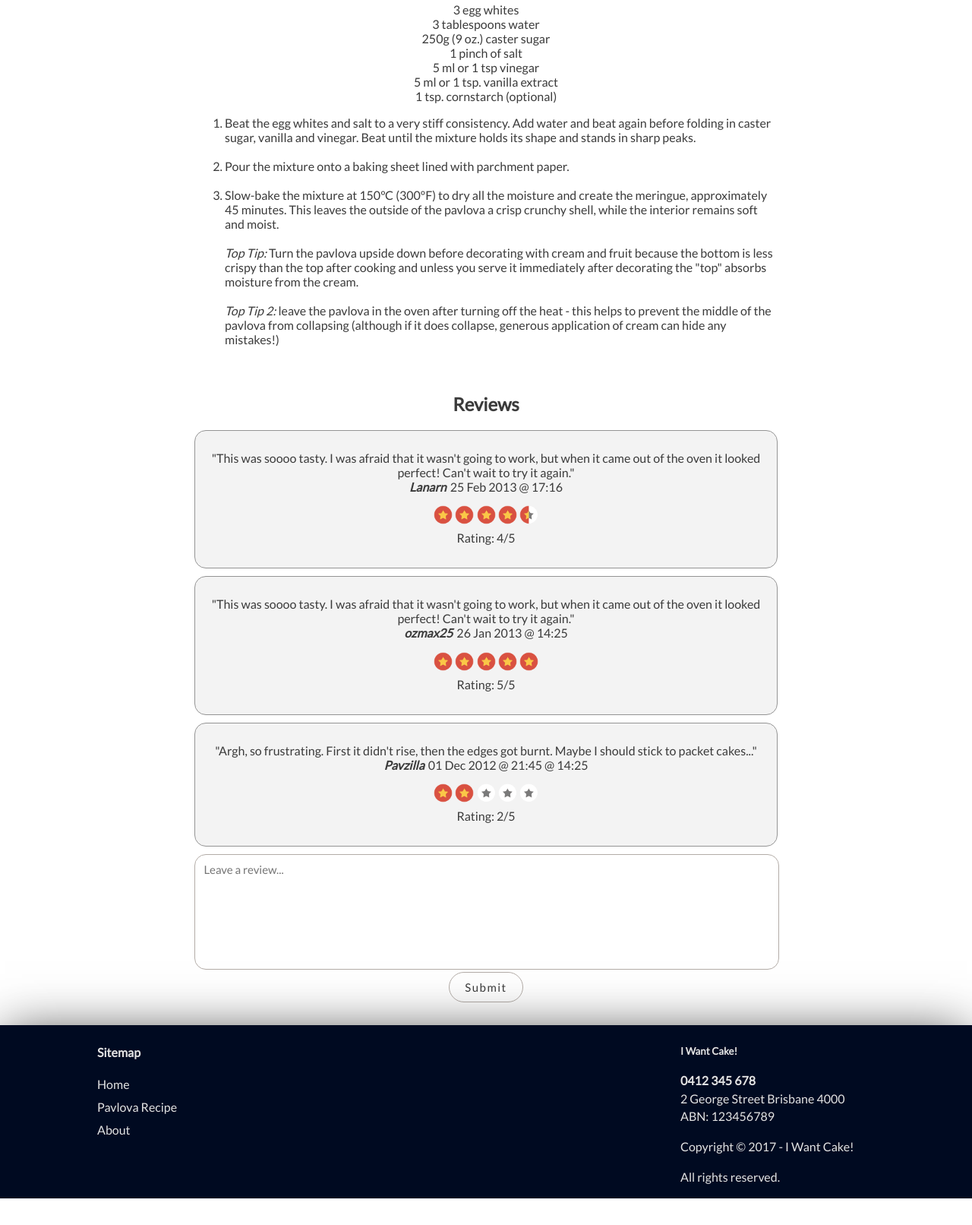
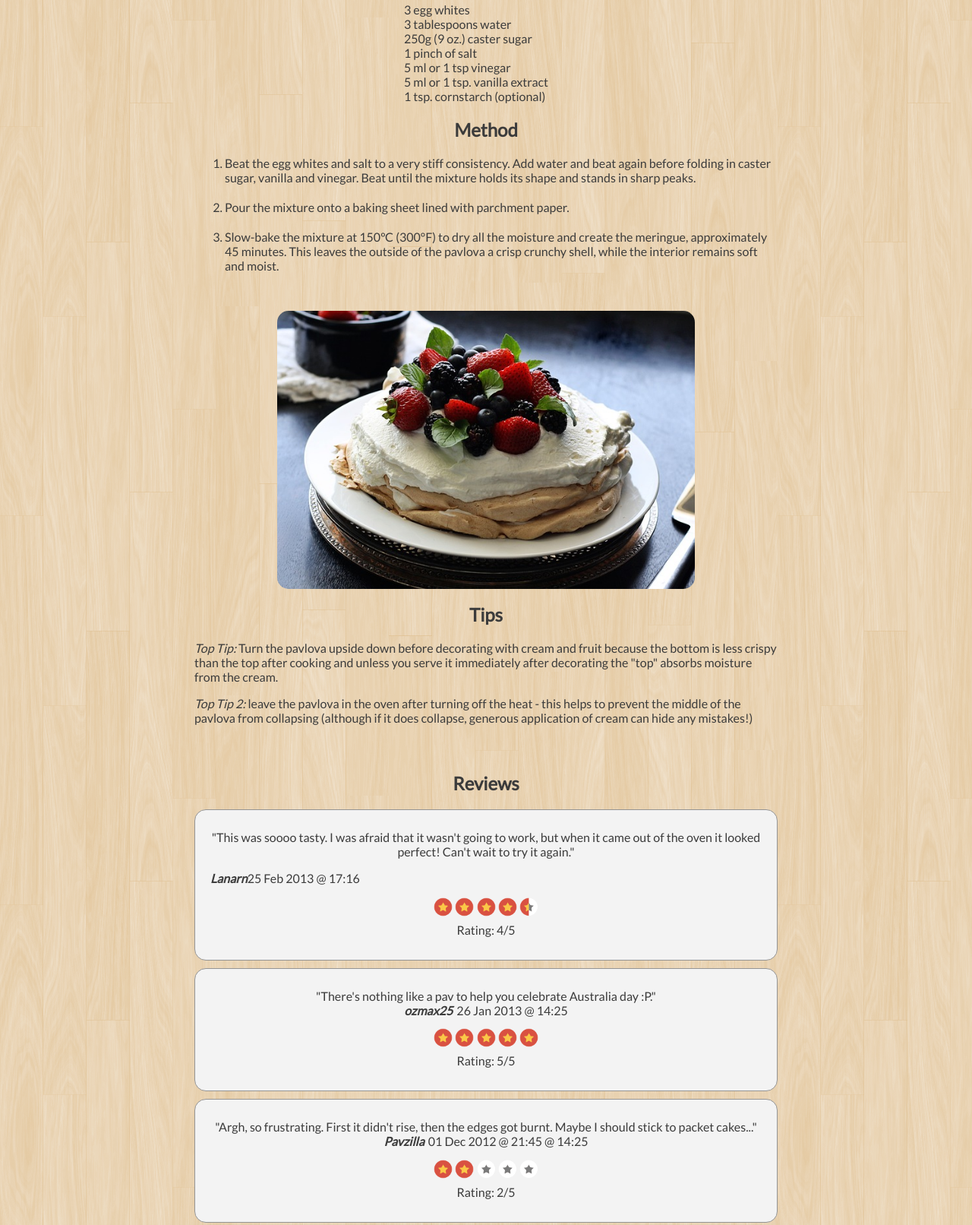
Before and after one commit to TimJones97/DXB203_Web, a plain HTML site: page recipe/index.html in a window 1280 px wide. Shown: the part 663-2275 px from the top of the page at 76% size. Before the commit the page ends 2240 px from the top, so only its background shows below. Drawn offline with Linux system fonts and the light colour scheme.

Commit message:
2nd commit

```diff
--- a/files/css/styles.css
+++ b/files/css/styles.css
@@ -1,5 +1,3 @@
-
-
 /*-------------------------------------
 -----------PARALLAX BACKGROUNDS-------
 -------------------------------------*/
@@ -47,6 +45,7 @@
 .caption {
   position: fixed !important;
   top: -13%;
+  padding-top: 50vh;
   vertical-align: middle;
   height: 100%;
   width: 100%;
@@ -55,9 +54,10 @@
     bottom: 15%;
   font-family: 'Lato', sans-serif;
 }
-
 .caption > h1 {
   letter-spacing: 5px;
+  font-size: 55px;
+  line-height: 60px;
 }
 
 .caption > h3 {
@@ -89,7 +89,7 @@
 .review-card {
   background-color: #f3f3f3;
   border-radius: 15px;
-  padding: 10px 0px 10px 0px ;
+  padding: 10px 20px 10px 20px;
   margin-bottom: 10px;
   border: 1px solid #949494;
 }
@@ -111,8 +111,6 @@
   color: #F2682D;
 }
 
-
-
 /*-----------------------------
 --------RECIPE PAGE--------
 -------------------------------*/
@@ -122,12 +120,13 @@
   position: relative;
   padding-bottom: 30px;
   color: #3b3b3b;
+  overflow-y: hidden;
   z-index: 11;
   font-family: 'Lato', sans-serif;
   text-align: center;
+  background: url('../img/wood_tile.png');
   padding-top: 80px;
 }
-
 .recipe-description, .review-block {
   height: 100%;
   width: 60%;
@@ -137,13 +136,17 @@
   font-family: 'Lato', sans-serif;
   text-align: left;
 }
-
+.ingredient-list {
+  text-align: left;
+  width: 20%;
+  margin: 0 auto;
+  list-style: none;
+}
 .recipe-description {
   padding: 0px 5% 2% 5%;
 }
-.recipe-description > h1 > a:-webkit-any-link {
-  text-decoration: none !important;
-  color: #3b3b3b;
+.recipe-description > ol > li {
+  margin-bottom: 20px;
 }
 .recipe-image, .about-image {
   width: 550px;
@@ -156,10 +159,10 @@
 .recipe-difficulty {
   color: #F2682D;
 }
-
 .review {
   margin-bottom: 2%;
 }
+
 /*-----------------------------
 --------ABOUT PAGE--------
 -------------------------------*/
@@ -185,20 +188,6 @@
   color: #3b3b3b;
 }
 
-@media screen and ( min-width: 700px ) {
-    .caption {
-      padding-top: 50vh;
-    }
-}
-
-
-@media screen and (min-width: 800px) {
-    .caption > h1 {
-      font-size: 55px;
-      line-height: 60px;
-    }
-}
-
 body:before {
   content: " ";
   display: block;
@@ -215,23 +204,17 @@ body:before {
   background-size: cover;*/
 }
 
-body, .img-circle, .img-responsive, p, dd, h2, h3, h4, .text-center, .col-lg-4 {
-  transition:all 1s ease-in-out;
-    -o-transition:all 1s ease-in-out;
-    -moz-transition:all 1s ease-in-out;
-    -webkit-transition:all 1s ease-in-out;
-}
-
 html {
     overflow-x: hidden;
 }
 
 body {
-    overflow-x: hidden;
-    margin: 0 auto;
-    width: 100%;
-    -webkit-font-smoothing: antialiased; /* Fix for webkit rendering */
-    -webkit-text-size-adjust: 100%;
+  overflow-x: hidden;
+  overflow-y: hidden;
+  margin: 0 auto;
+  width: 100%;
+  -webkit-font-smoothing: antialiased; /* Fix for webkit rendering */
+  -webkit-text-size-adjust: 100%;
 }
 
 .img-responsive {
@@ -383,25 +366,26 @@ button {
 }
 textarea {
   background-color: #ffffff;
-  padding: 10px 0px 10px 0px;
+  padding: 10px 10px 10px 10px;
   height: 130px;
-  width: 100%;
-  outline: none;
+  width: 80%;
   color: #726659;
   font-family: 'Lato', sans-serif;
   font-size: 15px;
   border-radius: 15px;
+  font-style: italic;
+  display: block;
   margin: 0 auto;
   resize: none;
   border: solid 1px #b3aca7;
-  transition: all 0.3s ease-in-out;
-  -webkit-transition: all 0.3s ease-in-out;
-  -moz-transition: all 0.3s ease-in-out;
-  -ms-transition: all 0.3s ease-in-out;
+  margin-bottom: 10px;
+  transition: background 0.3s ease-in-out;
+  -webkit-transition: background 0.3s ease-in-out;
+  -moz-transition: background 0.3s ease-in-out;
+  -ms-transition: background 0.3s ease-in-out;
 }
 textarea:hover {
-  background: #3B3B3B;
-  color: #fff;
+  font-style: normal;
 }
 /*<-----------------END FORM--------------->*/
 
@@ -416,10 +400,10 @@ textarea:hover {
   margin: 0 auto;
   text-align: center;
   letter-spacing: .1em;
-  transition:all 0.5s ease-in-out;
-  -o-transition:all 0.5s ease-in-out;
-  -moz-transition:all 0.5s ease-in-out;
-  -webkit-transition:all 0.5s ease-in-out;
+  transition:background 0.5s ease-in-out;
+  -o-transition:background 0.5s ease-in-out;
+  -moz-transition:background 0.5s ease-in-out;
+  -webkit-transition:background 0.5s ease-in-out;
   border: 1px solid #b3aca7;
   font-family: 'Lato', sans-serif;
   background: transparent;
@@ -436,8 +420,8 @@ textarea:hover {
   background-color: #3B3B3B;
   border-color: #fff;
   text-decoration: none;
-  transition:all 0.5s ease-in-out;
-  -o-transition:all 0.5s ease-in-out;
-  -moz-transition:all 0.5s ease-in-out;
-  -webkit-transition:all 0.5s ease-in-out;
+  transition:background 0.5s ease-in-out;
+  -o-transition:background 0.5s ease-in-out;
+  -moz-transition:background 0.5s ease-in-out;
+  -webkit-transition:background 0.5s ease-in-out;
 }
--- a/recipe/index.html
+++ b/recipe/index.html
@@ -23,47 +23,58 @@
 <body>
 	<nav class="nav">
 		<ul>
-			<li><a href="../index.html">Home</a></li>
-			<li class="active"><a href="#top">Pavlova</a></li>
-			<li><a href="../about/index.html">About</a></li>
+			<li>
+				<a href="../index.html">Home</a>
+			</li>
+			<li class="active">
+				<a href="#top">Pavlova</a>
+			</li>
+			<li>
+				<a href="../about/index.html">About</a>
+			</li>
 		</ul><!-- </ul> -->
 	</nav><!-- </nav> -->
 
 	<!--  -->
 	<div id="top" class="recipe-block center">
-		<img src="../files/img/recipe_img.jpg" class="recipe-image" alt="Pavlova Recipe Example">
+		<img src="../files/img/making-pavlova.jpeg" class="recipe-image" alt="Pavlova Recipe Example">
 		<h1>The Perfect Pavlova</h1>
 		<p class="recipe-difficulty">Difficulty: Medium</p>
 		<h2>Ingredients</h2>
-			<p>
-				3 egg whites<br>
-				3 tablespoons water<br>
-				250g (9 oz.) caster sugar<br>
-				1 pinch of salt<br>
-				5 ml or 1 tsp vinegar<br>
-				5 ml or 1 tsp. vanilla extract<br>
-				1 tsp. cornstarch (optional)<br>
-			</p>
+			<ul class="ingredient-list">
+				<li>3 egg whites</li>
+				<li>3 tablespoons water</li>
+				<li>250g (9 oz.) caster sugar</li>
+				<li>1 pinch of salt</li>
+				<li>5 ml or 1 tsp vinegar</li>
+				<li>5 ml or 1 tsp. vanilla extract</li>
+				<li>1 tsp. cornstarch (optional)</li>
+			</ul>
 		<div class="recipe-description">
+			<h2 class="center">Method</h2>
 			<ol>
-				<li>Beat the egg whites and salt to a very stiff consistency. Add water	and beat again before folding in caster sugar, vanilla and vinegar. Beat until the mixture holds its shape and stands in sharp peaks.<br><br>
+				<li>Beat the egg whites and salt to a very stiff consistency. Add water	and beat again before folding in caster sugar, vanilla and vinegar. Beat until the mixture holds its shape and stands in sharp peaks.
 				</li>
 				<li>
-					Pour the mixture onto a baking sheet lined with parchment paper.<br><br>
+					Pour the mixture onto a baking sheet lined with parchment paper.
 				</li>
 				<li>
-					Slow-bake the mixture at 150°C (300°F) to dry all the moisture and create the meringue, approximately 45 minutes. This leaves the outside of the pavlova a crisp crunchy shell, while the interior remains soft and moist.<br><br>
-
-					<i>Top Tip: </i>Turn the pavlova upside down before decorating with cream and fruit because the bottom is less crispy than the top after cooking and unless you serve it immediately after decorating the "top" absorbs moisture from the cream.<br><br>
-
-					<i>Top Tip 2: </i>leave the pavlova in the oven after turning off the heat - this helps to prevent the middle of the pavlova from collapsing (although if it does collapse, generous application of cream can hide any mistakes!)
+					Slow-bake the mixture at 150°C (300°F) to dry all the moisture and create the meringue, approximately 45 minutes. This leaves the outside of the pavlova a crisp crunchy shell, while the interior remains soft and moist.
 				</li>
 			</ol>
+			<img src="../files/img/recipe_img.jpg" class="recipe-image" alt="Pavlova Recipe Example">
+			<h2 class="center">Tips</h2>
+			<p>
+				<i>Top Tip: </i>Turn the pavlova upside down before decorating with cream and fruit because the bottom is less crispy than the top after cooking and unless you serve it immediately after decorating the "top" absorbs moisture from the cream.
+			</p>
+			<p>
+				<i>Top Tip 2: </i>leave the pavlova in the oven after turning off the heat - this helps to prevent the middle of the pavlova from collapsing (although if it does collapse, generous application of cream can hide any mistakes!)
+			</p>
 		</div>
 		<div class="review-block">
 			<h2 class="center">Reviews</h2>
 			<div class="review-card">
-				<p class="review center">"This was soooo tasty. I was afraid that it wasn't going to work, but when it came out of the oven it looked perfect! Can't wait to try it again."<br><i><b>Lanarn</b></i>25 Feb 2013 @ 17:16</p>
+				<p class="review center">"This was soooo tasty. I was afraid that it wasn't going to work, but when it came out of the oven it looked perfect! Can't wait to try it again."</p><p><i><b>Lanarn</b></i>25 Feb 2013 @ 17:16</p>
 				<div class="rating center">
 				<!-- Royalty free image retrieved from http://icons.iconarchive.com/icons/fps.hu/free-christmas-flat-circle/512/star-icon.png -->
 					<img src="../files/img/star-icon.png" class="star-rating" alt="One star">
@@ -75,7 +86,7 @@
 				</div>
 			</div>
 			<div class="review-card">
-				<p class="review center">"This was soooo tasty. I was afraid that it wasn't going to work, but when it came out of the oven it looked perfect! Can't wait to try it again."<br><i><b>ozmax25</b></i>26 Jan 2013 @ 14:25</p>
+				<p class="review center">"There's nothing like a pav to help you celebrate Australia day :P."<br><i><b>ozmax25</b></i>26 Jan 2013 @ 14:25</p>
 				<div class="rating center">
 				<!-- Royalty free image retrieved from http://icons.iconarchive.com/icons/fps.hu/free-christmas-flat-circle/512/star-icon.png -->
 					<img src="../files/img/star-icon.png" class="star-rating" alt="One star">
@@ -98,18 +109,18 @@
 					<p>Rating: 2/5</p>
 				</div>
 			</div>
-			<textarea class="search-box" placeholder="&nbsp;&nbsp;&nbsp;&nbsp;Leave a review..."></textarea>
-			<input type="submit" class="submit-btn" value="Submit"></input>
+			<textarea placeholder="Leave a review..."></textarea>
+			<input type="submit" class="submit-btn" value="Submit">
 		</div>
 	</div>
 	<div class="footer">
 		<div class="sitemap-text">
 	  		<h4>Sitemap</h4>
-			<a class="links" href="../index.html">Home</a></li>
+			<a class="links" href="../index.html">Home</a>
 			<br>
-			<a class="links" href="#top">Pavlova Recipe</a></li>
+			<a class="links" href="#top">Pavlova Recipe</a>
 			<br>
-			<a class="links" href="../about/index.html">About</a></li>
+			<a class="links" href="../about/index.html">About</a>
 		</div>
 		<div class="contact links">
 			<h5>I Want Cake!</h5>
```
Also changed, not shown: about/index.html (+3 -3 lines), index.html (+3 -3 lines), files/img/making-pavlova.jpeg (added), files/img/pavlova-complete2.jpg (deleted), files/img/wood_tile.png (added), references.txt.
